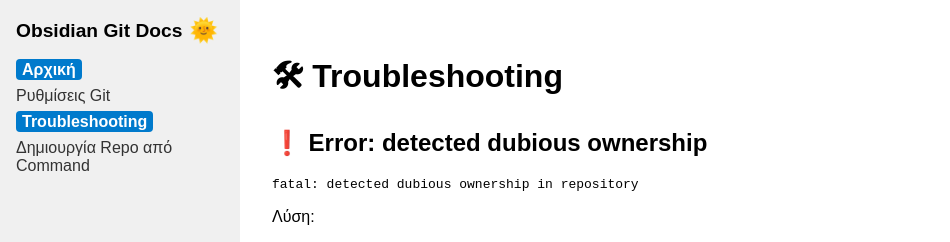
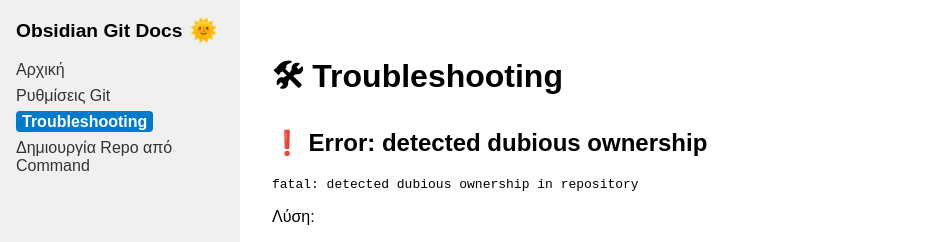
Before and after one commit to ssamartzis/ObsidianGitDocs, a Jekyll site: the page built from troubleshooting.md, in a window 1280 px wide. Shown: the top 242 px of the page, without its empty margins (0-950 px from the left). Built offline with Jekyll 4.4.1, drawn with Linux system fonts in a browser that asks for light colours.

Commit message:
Προσθήκη τελικού Jekyll setup με πραγματικό περιεχόμενο 9

```diff
--- a/_layouts/default.html
+++ b/_layouts/default.html
@@ -92,7 +92,7 @@
 	  <ul>
 		  {% for item in site.data.navigation %}
 		  <li>
-		<a href="{{ item.url | relative_url }}" class="{% if page.url contains item.url %}active{% endif %}">
+			<a href="{{ item.url | relative_url }}" class="{% if item.url == '/' and page.url == '/' %}active{% elsif item.url != '/' and page.url contains item.url %}active{% endif %}">
 			  {{ item.title }}
 			</a>
 		  </li>
```
Lines whose indentation alone changed are shown as unchanged.
